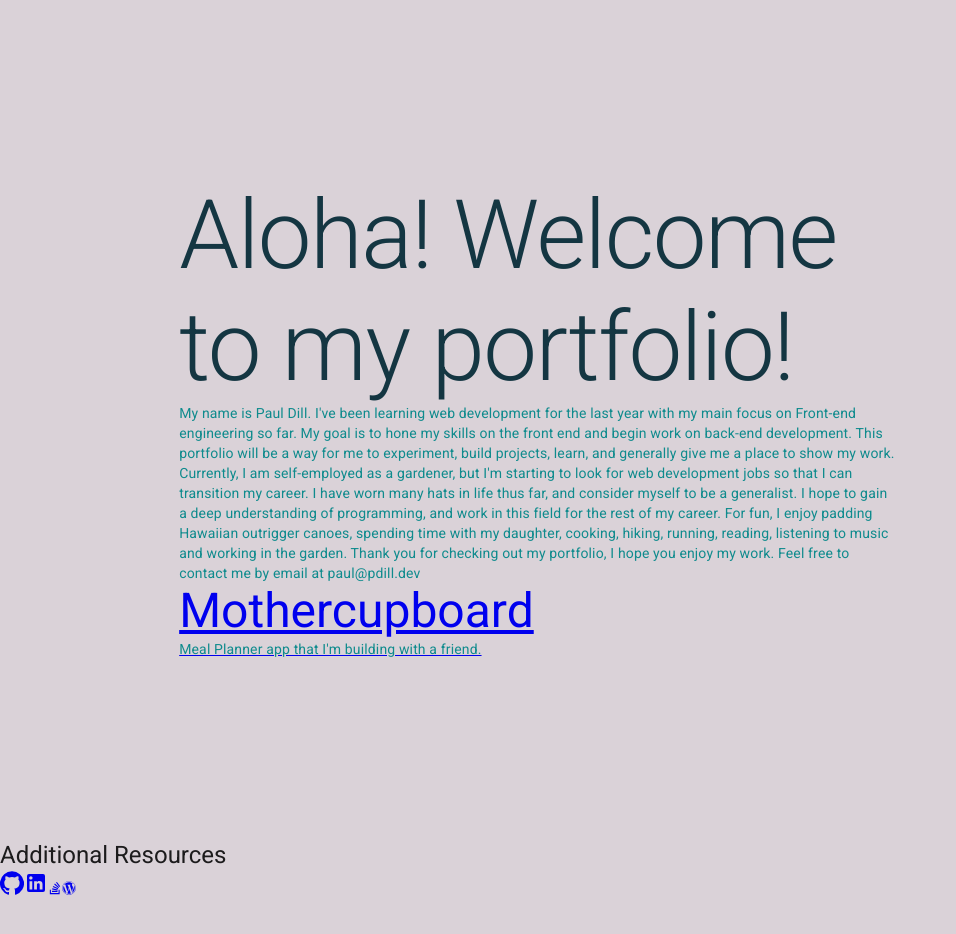
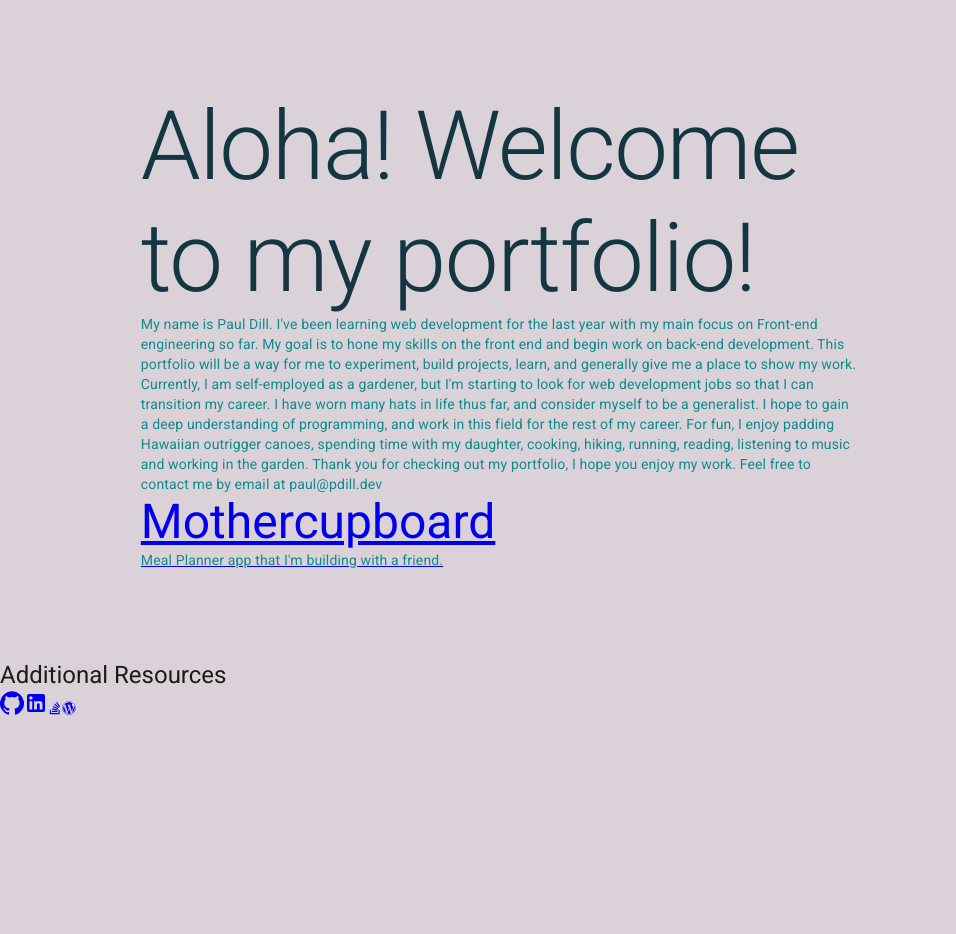
Before and after one commit to Dillweed5446/pdill.dev, a Next.js app in the folder pdill.dev/: page / in a window 1280 px wide. Shown: the top 934 px of the page, without its empty margins (0-956 px from the left). Built offline with nearby package versions, Linux system fonts and the light colour scheme.

Commit message:
Fuck that padding

```diff
--- a/pdill.dev/components/content-box.js
+++ b/pdill.dev/components/content-box.js
@@ -6,7 +6,7 @@ export default function BoxModel ({children}) {
     <div theme={ theme } style={{
       width: '70%',
       border: '2em #20A4F3',
-      padding: '3%',
+      padding: '0%',
       margin: '4%',
       backgroundColor: '#DAD2D8',
       boxSizing: 'content-box'
```
